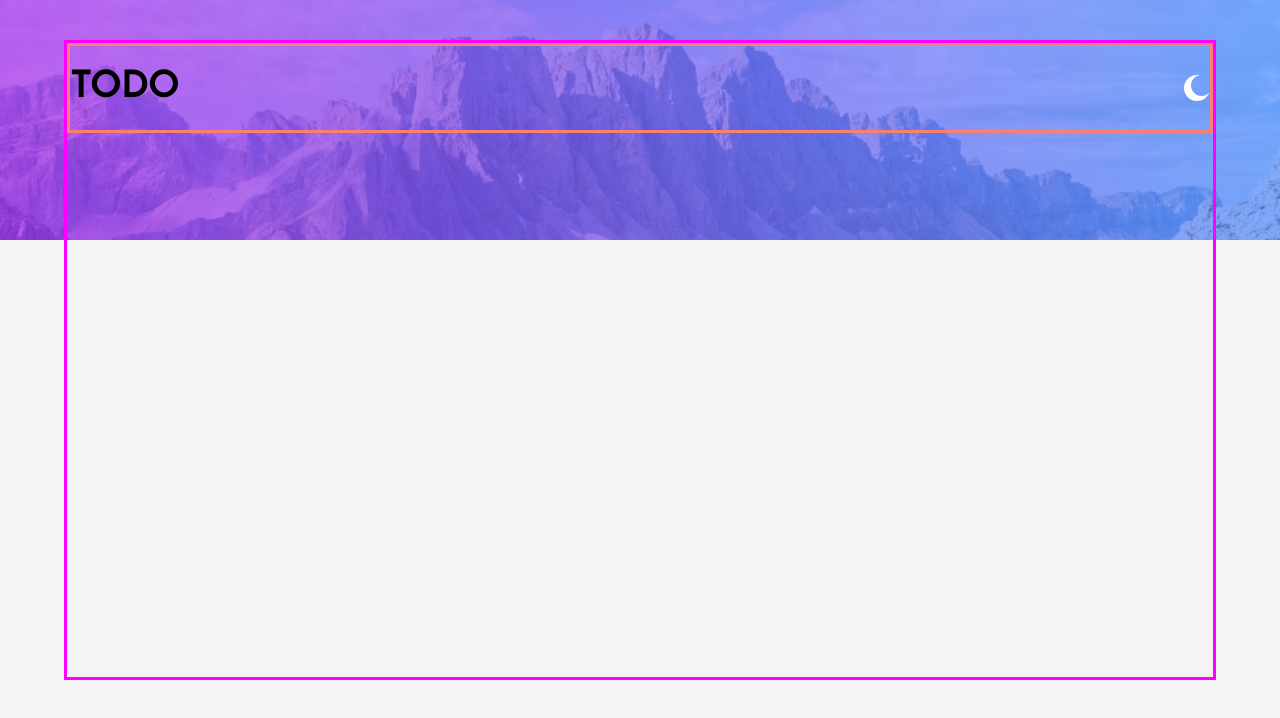
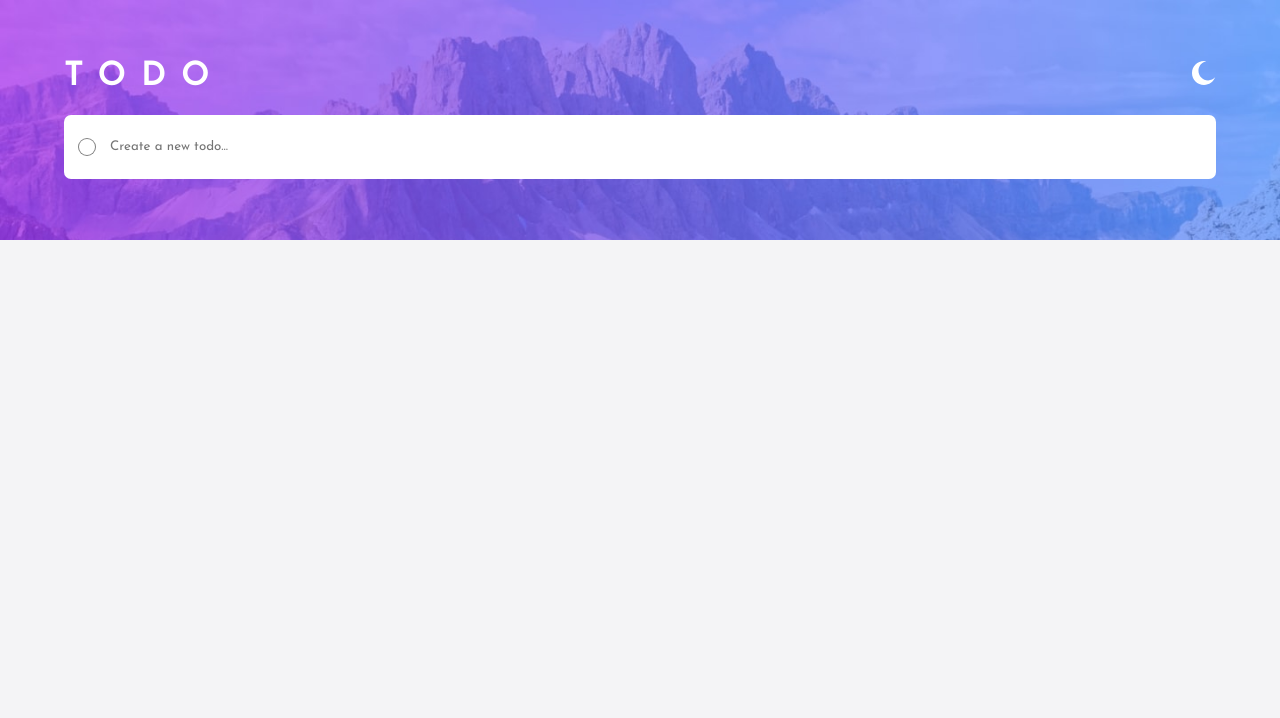
Before and after one commit to Rravg/react-todo-app, a React (Create React App) app: page / in a window 1280 px wide. Shown: the top 718 px of the page. Built offline with nearby package versions, Linux system fonts and the light colour scheme.

Commit message:
Adds front-end input from

```diff
--- a/src/App.css
+++ b/src/App.css
@@ -6,12 +6,16 @@
   --background-image-mobile: url("../public/images/bg-mobile-light.jpg");
   --background-image-desktop: url("../public/images/bg-desktop-light.jpg");
   --background-color: hsl(240, 11%, 96%);
+  --primary-background-color: hsl(0, 0%, 100%);
+  --caret-color: hsl(224, 26%, 52%);
 }
 
 .theme-dark {
   --background-image-mobile: url("../public/images/bg-mobile-dark.jpg");
   --background-image-desktop: url("../public/images/bg-desktop-dark.jpg");
   --background-color: hsl(240, 20%, 12%);
+  --primary-background-color: hsl(237, 22%, 19%);
+  --caret-color: hsl(225, 32%, 54%);
 }
 
 .sup {
@@ -26,25 +30,80 @@
 }
 
 .container {
+  /* border: 2px solid magenta; */
   width: 90%;
   height: 80%;
-  border: 3px solid magenta;
   position: absolute;
   left: 5%;
   top: 5%;
 }
 
 .header {
+  /* border: 2px solid salmon; */
   display: flex;
   justify-content: space-between;
+  align-items: baseline;
+  color: white;
+  letter-spacing: 1rem;
+}
+
+.header h1 {
+  font-weight: 700;
+  font-size: 2rem;
+}
+
+.header input {
+  height: 1.5rem;
+}
+
+.input-container {
+  /* border: 2px solid greenyellow; */
+  display: flex;
+  width: 100%;
+}
+
+.input-field {
+  width: 100%;
+  outline: none;
+  padding: 1rem 1rem 1rem 0rem;
+  height: 4rem;
+  font-family: inherit;
+  background-color: var(--primary-background-color);
+  border: none;
+  border-radius: 0px 7px 7px 0px;
+  color: white;
+  caret-color: var(--caret-color);
+}
+
+.icon {
+  display: flex;
+  justify-content: center;
   align-items: center;
-  border: 3px solid salmon;
+  width: 3rem;
+  background-color: var(--primary-background-color);
+  border-radius: 7px 0px 0px 7px;
+}
+
+.outer-dot {
+  height: 18px;
+  width: 18px;
+  background-color: grey;
+  border-radius: 50%;
+  display: flex;
+  justify-content: center;
+  align-items: center;
+}
+
+.inner-dot {
+  height: 16px;
+  width: 16px;
+  background-color: var(--primary-background-color);
+  border-radius: 50%;
 }
 
 .attribution {
   color: white;
 }
-
 
 /* Meduium Screen from 376px to 1439px */
 @media screen and (min-width: 376px) and (max-width: 1439px) {
@@ -54,7 +113,6 @@
   }
 
 }
-
 
 /* Desktop */
 @media screen and (min-width: 1440px) {
@@ -70,10 +128,18 @@
     background-color: var(--background-color);
   }
 
+  .header h1 {
+    font-size: 2.5rem;
+  }
+
+  .header input {
+    height: 2rem;
+  }
+
   .container {
+    /* border: 3px solid magenta; */
     width: 40%;
     height: 80%;
-    border: 3px solid magenta;
     position: absolute;
     left: 30%;
     top: 10%;
--- a/src/App.js
+++ b/src/App.js
@@ -1,10 +1,14 @@
 import './App.css'
+import { useState } from 'react';
 import { Header } from './components/Header';
+import { InputForm } from './components/InputForm';
+
 
 function App() {
   return (
     <>
       <Header />
+      <InputForm />
     </>
   );
 }
--- /dev/null
+++ b/src/components/InputForm.js
@@ -0,0 +1,17 @@
+
+
+export function InputForm(props) {
+    return (
+        <form>
+            <div className="input-container">
+                <i className="icon">
+                    <div className="outer-dot">
+                        <div className="inner-dot">
+                        </div>
+                    </div>
+                </i>
+                <input className="input-field" type="text" placeholder="Create a new todo..." />
+            </div>
+        </form>
+    );
+}
```
